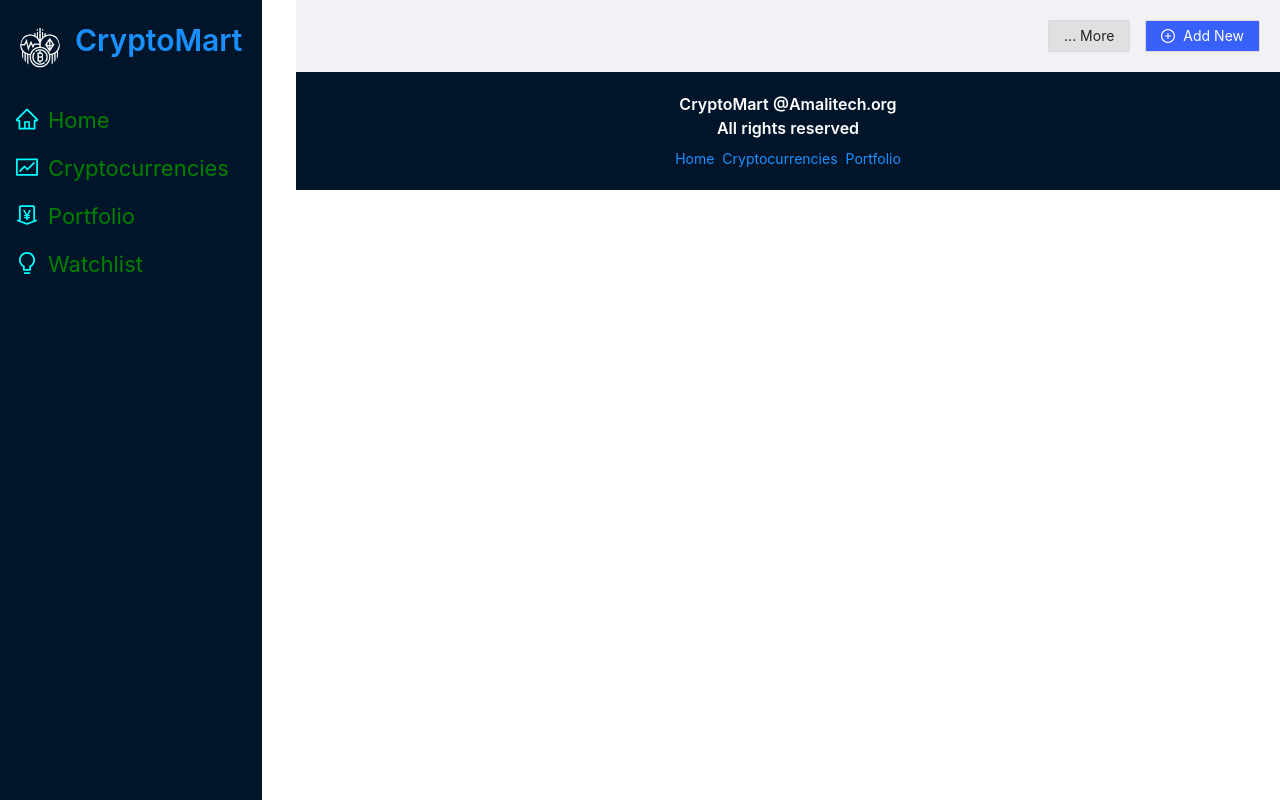
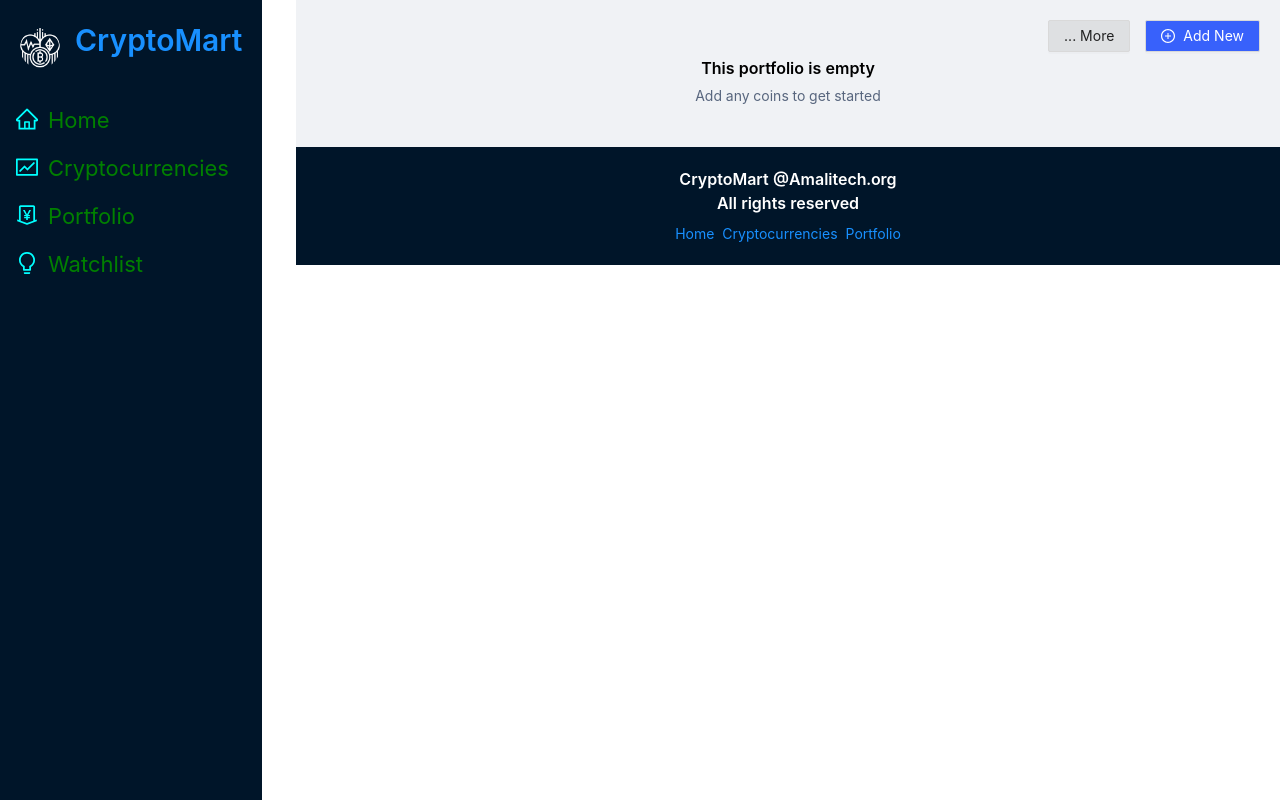
Before and after one commit to ntiBoateng/cryptocurrency-market, a React (Create React App) app: page /portfolio in a window 1280 px wide. Built offline with nearby package versions, Linux system fonts and the light colour scheme; no server answers.

Commit message:
Added Some Divs To Give Information About Portfolio

```diff
--- a/src/App.css
+++ b/src/App.css
@@ -24,8 +24,25 @@ a:hover {
   font-weight: bold;
 }
 
+.etitle {
+  font-size: 16px;
+  font-weight: 600;
+  color: var(--text-primary);
+  padding: 4px;
+}
 
-
+.portempty {
+  width: 100%;
+  display: flex;
+  justify-content: center;
+  flex-direction: column;
+  align-items: center;
+}
+.esubtitle {
+  font-size: 14px;
+  color: #58667e;
+  padding-bottom: 20px;
+}
 .app {
   display: flex;
   overflow: hidden;
--- a/src/components/Portfolio.jsx
+++ b/src/components/Portfolio.jsx
@@ -8,10 +8,19 @@ import {PlusCircleOutlined} from '@ant-design/icons'
 const Portfolio = () => {
 
   return (
-    <div className='adnew'>
-      <Button style={{background: "rgba(150, 150, 150, 0.2)"}}>... More</Button>
-      <Button style={{background:"rgb(56, 97, 251)", color: "rgb(255, 255, 255)" }}>{<PlusCircleOutlined/>}Add New</Button>
+
+    <><div className='adnew'>
+      <Button style={{ background: "rgba(150, 150, 150, 0.2)" }}>... More</Button>
+      <Button style={{ background: "rgb(56, 97, 251)", color: "rgb(255, 255, 255)" }}>{<PlusCircleOutlined />}Add New</Button>
     </div>
+    <div className='portempty'>
+    <div className='etitle'>
+         This portfolio is empty
+      </div>
+      <div className='esubtitle'>Add any coins to get started</div>
+      </div>
+      </>
+
   )
 }
 
```
